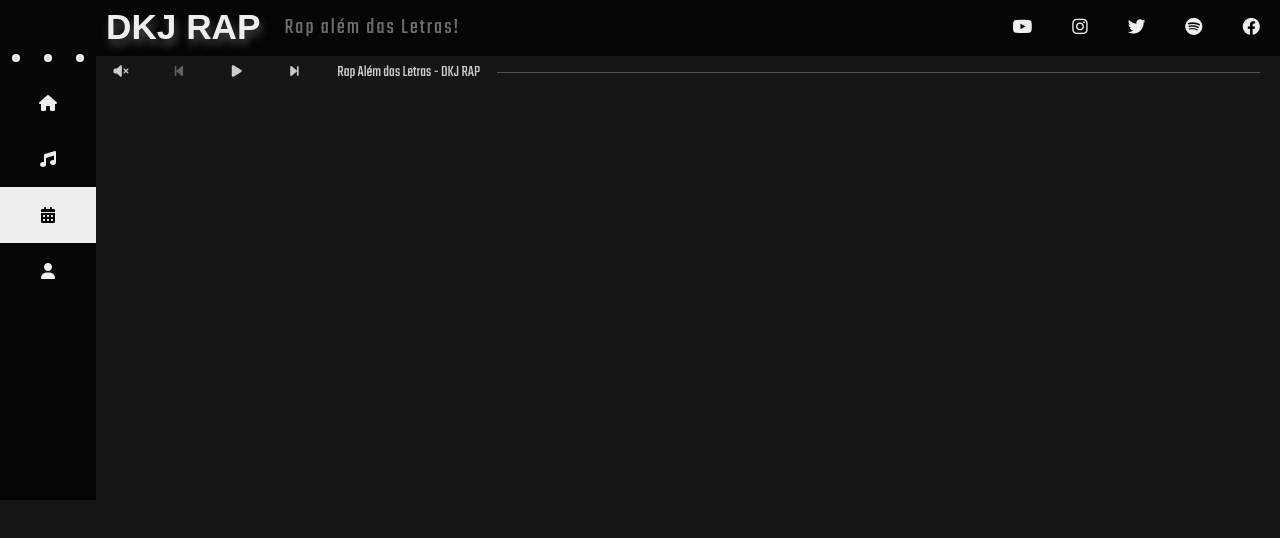
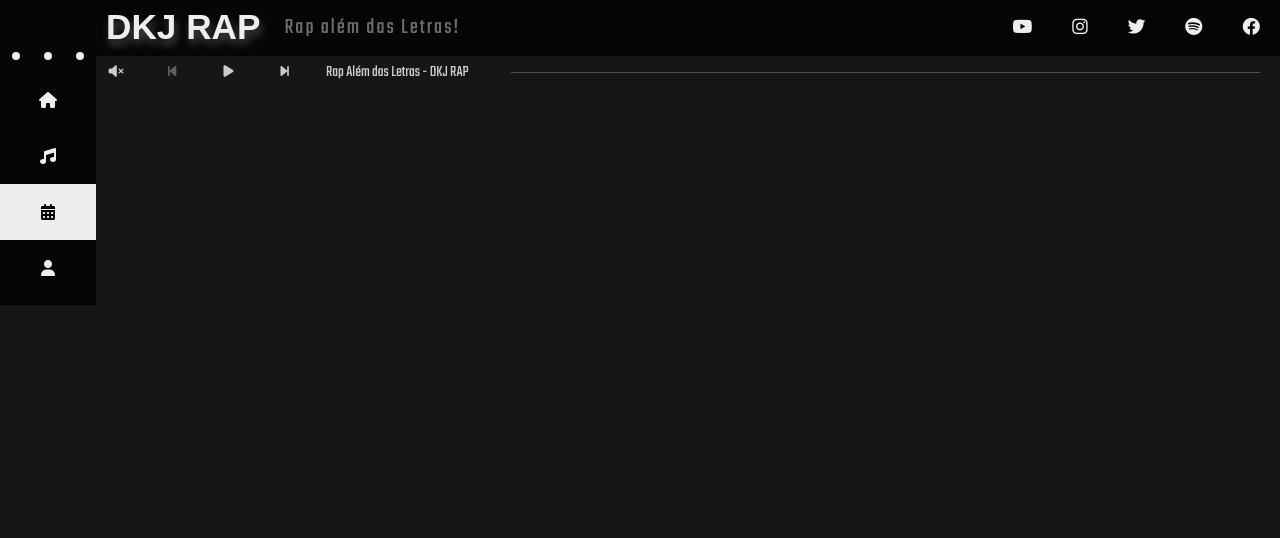
Before and after one commit to TerryKrom/dkjrap, a React (Vite) app in the folder hiphop-website/: page /shows in a window 1280 px wide. Shown: the top 538 px of the page. Built offline with nearby package versions, Linux system fonts and the light colour scheme; a web font is replaced by a local one.

Commit message:
tracks added, bugs fixed

```diff
--- a/hiphop-website/src/components/audioPlayer.css
+++ b/hiphop-website/src/components/audioPlayer.css
@@ -1,9 +1,10 @@
 .audio-player{
     height: 100%;
+    min-width: 400px;
     display: flex;
     justify-content: space-between;
     align-items: center;
-    margin: 10px;
+    margin: 10px 10px 10px 5px;
     flex: 1;
 }
 
@@ -13,8 +14,7 @@
 
 .song-title{
     text-align: left;
-    /* border: 1px solid #fff; */
-    width: 150px;
+    width: 175px;
 }
 
 .audio-player button{
--- a/hiphop-website/src/components/audioPlayer.jsx
+++ b/hiphop-website/src/components/audioPlayer.jsx
@@ -4,12 +4,15 @@ import './audioPlayer.css';
 
 import song1 from '../assets/tracks/rap-alem-das-letras-DKJ.mp3';
 import song2 from '../assets/tracks/guarda-o-sorriso-dkj.mp3';
+import song3 from '../assets/tracks/velas-e-oracao-dkj.mp3';
+import song4 from '../assets/tracks/o-veneno-da-serpente-dkj.mp3'
 
 const SongPlayer = () => {
   const [tracks] = useState([
     { src: song1, title: 'Rap Além das Letras - DKJ RAP' },
     { src: song2, title: 'Guarda o Sorriso - DKJ RAP' },
-    // Adicione mais músicas conforme necessário
+    { src: song3, title: 'Velas e Oração - DKJ RAP' },
+    { src: song4, title: 'O Veneno da Serpente - DKJ RAP' },
   ]);
 
   const [currentTrackIndex, setCurrentTrackIndex] = useState(0);
@@ -29,8 +32,6 @@ const SongPlayer = () => {
       setIsPlaying(false)
     }
   };
-
-
 
   const handleNextTrack = (audio) => {
     setCurrentTrackIndex((prevIndex) => (prevIndex + 1) % tracks.length);
--- a/hiphop-website/src/components/mainCard.css
+++ b/hiphop-website/src/components/mainCard.css
@@ -4,7 +4,6 @@
     display: flex;
     justify-content: space-between;
     align-items: center;
-    /* border: 1px solid #fff; */
     flex-direction: column;
 }
 
@@ -20,3 +19,7 @@
 .main-card-body h2{
     font-size: 2rem;
 }
+
+.card-date{
+    color: #707070;
+}
--- a/hiphop-website/src/components/mainCard.jsx
+++ b/hiphop-website/src/components/mainCard.jsx
@@ -6,9 +6,9 @@ const MainCard = ({props}) => {
         <div className="main-card">
             <img src={props.img} alt={props.title} />
             <div className="main-card-body">
-                <p>{props.date}</p>
-                <h2>{props.title}</h2>
-                <p>{props.text}</p>
+                <p className='card-date'>{props.date}</p>
+                <h2 className='card-title'>{props.title}</h2>
+                <p className='card-text'>{props.text}</p>
             </div>
         </div>
     );
--- a/hiphop-website/src/components/navigation.css
+++ b/hiphop-website/src/components/navigation.css
@@ -1,6 +1,6 @@
 .navigation{
     width: 6rem;
-    height: 500px;
+    height: 100;
     background-color: var(--header-color);
     display: flex;
     flex-direction: column;
--- a/hiphop-website/src/index.css
+++ b/hiphop-website/src/index.css
@@ -23,13 +23,12 @@ body {
   color: #eee;
 }
 
-.body-page{
+.body-page {
   display: flex;
 }
 
-.page{
+.page {
   flex: 2;
   display: flex;
   flex-direction: column;
-  /* border: 1px solid red; */
 }
```
Also changed, not shown: 2 other files (tests, documents, lock files or other folders).
